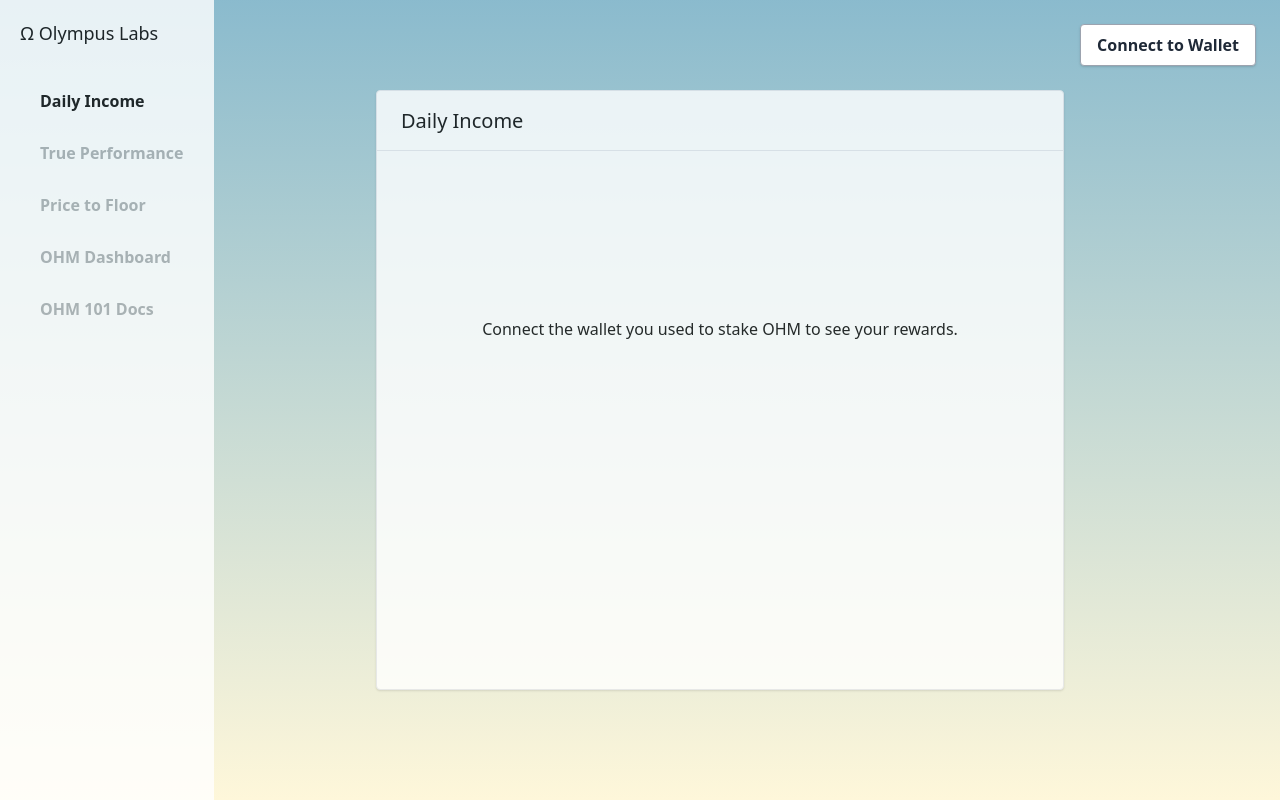
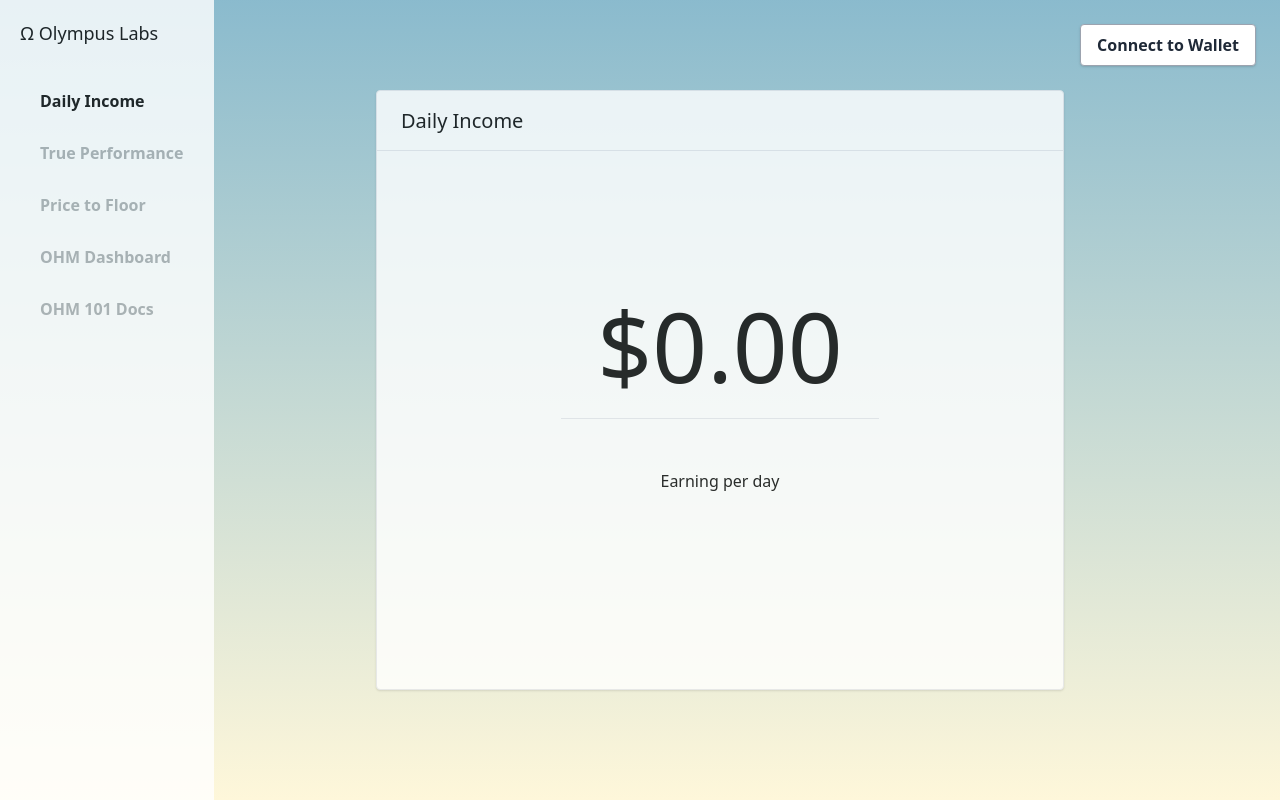
Before and after one commit to autonomouswill/olympus-labs, a React (Create React App) app in the folder client/: page / in a window 1280 px wide. Built offline with nearby package versions, Linux system fonts and the light colour scheme.

Commit message:
removed rendernotconnected

```diff
--- a/client/src/components/card/Card.js
+++ b/client/src/components/card/Card.js
@@ -40,9 +40,7 @@ function Card(props) {
         </div>
         <div class="flex-grow flex-1 px-6 py-6 text-grey-darker items-center -mx-4">
         </div>
-        {console.log("props: ")}
-        {console.log(props.value)}
-        {props.value === "" ? renderConnectWallet() : renderProfit()}
+        {renderProfit()}
         <div class="flex-grow flex px-6 py-10"/>
         <div class="flex-grow flex px-6 py-5"/>
       </div>
```
